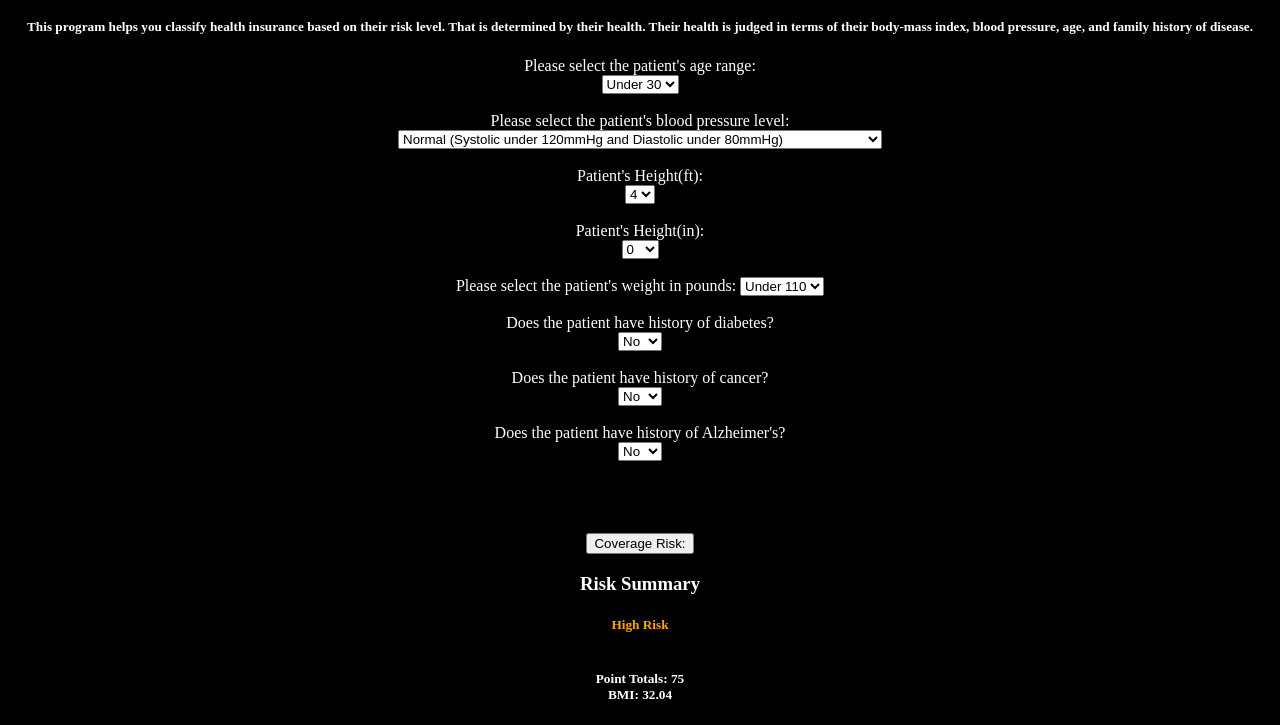
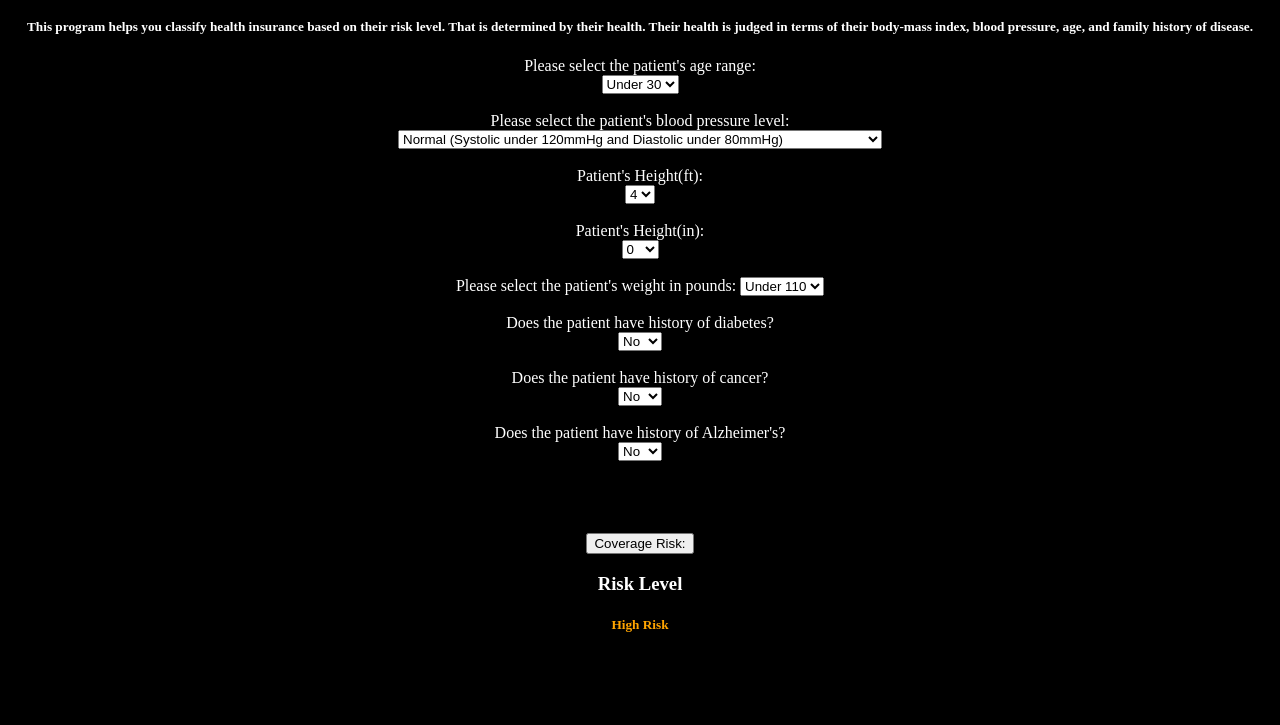
Before and after one commit to jpezan/HealthInsuranceRiskCalculator, a plain HTML site: page index.html in a window 1280 px wide. Both pictures are taken after a click on the button "Coverage Risk:". Shown: the part 105-830 px from the top of the page. After the commit the page ends 800 px from the top, so only its background shows below. Drawn offline with Linux system fonts and the light colour scheme.

Commit message:
Update index.html

```diff
--- a/index.html
+++ b/index.html
@@ -192,11 +192,11 @@ body {
             riskLevel='<h5 style=\'color:red\'>Uninsurable</h5>';
         }
 
-        let result='<h3>Risk Summary'+riskLevel+'</h3>';
+        let result='<h3>Risk Level'+riskLevel+'</h3>';
 
-        document.getElementById('output').innerHTML=result+'<h5><br />'+'Point Totals: '+points+'<br />'+'BMI: '+bmi+'</h5>';
-	    alert(document.getElementById('output').innerHTML)
-	    //alert('BMI: '+bmi+'Point Totals: '+points+'Risk Result: '+riskLevel)
+        document.getElementById('output').innerHTML=result;
+	    alert(result)
+	    //alert('BMI: '+bmi+'Point Totals: '+points)
 
 
 
```
